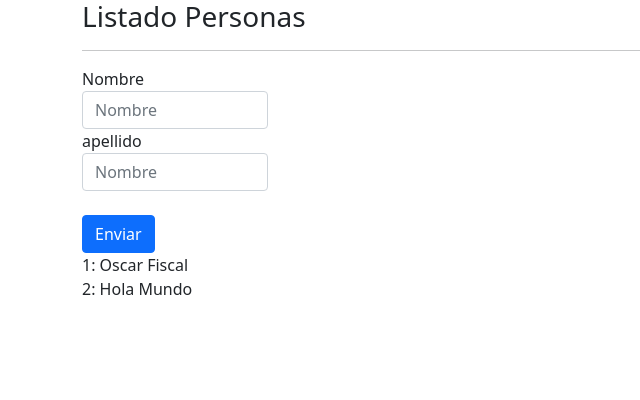
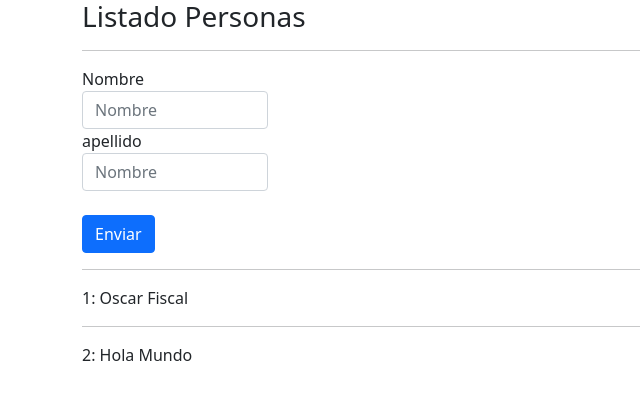
Before and after one commit to oscarfiscal/cursoangular, an Angular app: page / in a window 1280 px wide. Shown: the top 400 px of the page, without its empty margins (0-640 px from the left). Built offline with nearby package versions, Linux system fonts and the light colour scheme.

Commit message:
property binding entre componnentes

```diff
--- a/src/app/app.component.html
+++ b/src/app/app.component.html
@@ -22,14 +22,12 @@
 
     </form>
 </div>
-<div class="container">
-     <div class="row">
-         <div class="col">
-         <div *ngFor="let persona of personas; let i=index">
-             {{i+1}}:
-             {{persona.nombre}}
-             {{persona.Apellido}}
-         </div>
-         </div>
-     </div>
- </div>
+
+<app-persona
+*ngFor="let personaElemento of personas; let i=index"
+[persona]="personaElemento"
+[indice]="i"
+
+>
+
+</app-persona>
--- a/src/app/app.module.ts
+++ b/src/app/app.module.ts
@@ -2,10 +2,12 @@
 import { BrowserModule } from '@angular/platform-browser';
 import { AppComponent } from './app.component';
 import {FormsModule} from '@angular/forms';
+import { PersonaComponent } from './persona/persona.component';
 
 @NgModule({
   declarations: [
     AppComponent,
+    PersonaComponent,
 
   ],
   imports: [
--- /dev/null
+++ b/src/app/persona/persona.component.html
@@ -0,0 +1,12 @@
+<div class="container">
+    <hr>
+    <div class="row">
+        <div class="col">
+        <div>
+            {{indice+1}}:
+            {{persona.nombre}}
+            {{persona.Apellido}}
+        </div>
+        </div>
+    </div>
+</div>
--- /dev/null
+++ b/src/app/persona/persona.component.ts
@@ -0,0 +1,18 @@
+import { Component, Input, OnInit } from '@angular/core';
+import { Persona } from '../persona.model';
+
+@Component({
+  selector: 'app-persona',
+  templateUrl: './persona.component.html',
+  styleUrls: ['./persona.component.css']
+})
+export class PersonaComponent implements OnInit {
+
+  @Input() persona: Persona;
+  @Input() indice:number;
+  constructor() { }
+
+  ngOnInit(): void {
+  }
+
+}
--- a/tsconfig.json
+++ b/tsconfig.json
@@ -2,6 +2,7 @@
 {
   "compileOnSave": false,
   "compilerOptions": {
+    "strictPropertyInitialization":false,
     "baseUrl": "./",
     "outDir": "./dist/out-tsc",
     "forceConsistentCasingInFileNames": true,
```
Also changed, not shown: src/app/persona/persona.component.css (added).
